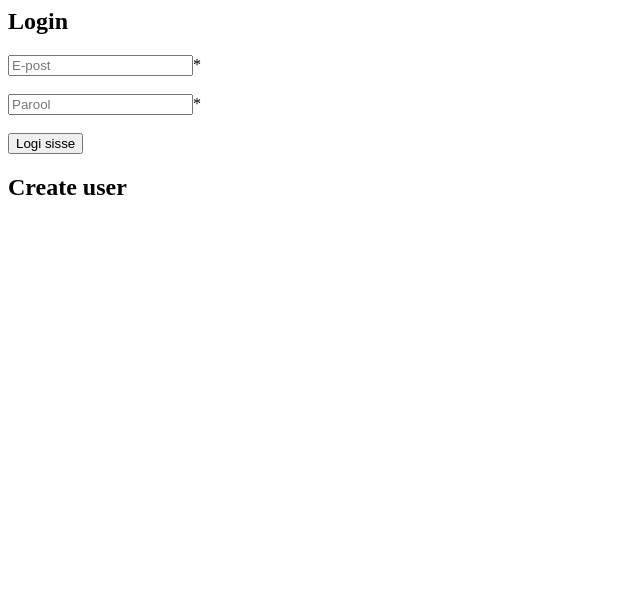
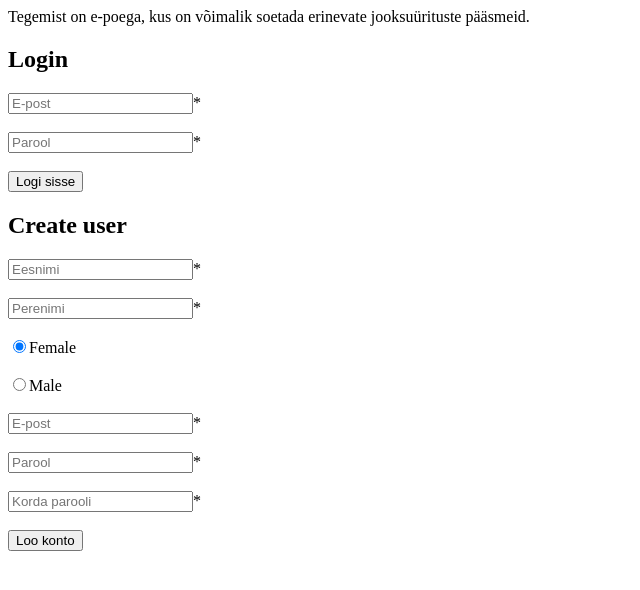
Before and after one commit to katariinal/3.tund, a PHP site: page /user_form.php in a window 1280 px wide. Shown: the top 590 px of the page, without its empty margins (0-640 px from the left). Run offline with PHP 8.4, Linux system fonts and the light colour scheme.

Commit message:
uus fail

```diff
--- a/user_form.php
+++ b/user_form.php
@@ -7,6 +7,12 @@
 
     $email_error="";
     $password_error="";
+	$password1_error="";
+	$password2_error="";
+	$firstname_error="";
+	$lastname_error="";
+	$epost_error="";
+
 
     //Kontrolli ainult siis, kui kasutaja vajutab logi sisse nuppu
     if($_SERVER["REQUEST_METHOD"] == "POST"){      //kasutaja vajutas nuppu
@@ -27,8 +33,37 @@
             }
 
         }
+		if(empty($_POST["firstname"])){
+			$firstname_error="Kohustuslik väli";
+		}
+		if(empty($_POST["lastname"])){
+			$lastname_error="Kohustuslik väli";
+		}
+        if(empty($_POST["epost"])){
+			$epost_error="Kohustuslik väli";
+		}
+        if(empty($_POST["password1"])){
+            $password1_error="Ei saa olla tühi";
+        }else{
 
+            //parool ei ole tühi, kontrollime pikkust
+            if(strlen($_POST["password1"]) < 8){
+                $password1_error="Peab olema vähemalt 8 sümbolit";
 
+            }
+
+        }
+		if(empty($_POST["password2"])){
+            $password2_error="Ei saa olla tühi";
+        }else{
+
+            //parool ei ole tühi, kontrollime pikkust
+            if(strlen($_POST["password2"]) != strlen($_POST["password1"])){
+                $password2_error="Vale parool";
+
+            }
+
+        }
     }
 
 ?>
@@ -40,6 +75,7 @@
         <title>User login page</title>
     </head>
     <body>
+		<p>Tegemist on e-poega, kus on võimalik soetada erinevate jooksuürituste pääsmeid.</p>
         <h2>Login</h2>
         <form action="user_form.php" method="post">
         <input name="email" type="email" placeholder="E-post">* <?php echo $email_error;?> <br><br>
@@ -48,7 +84,19 @@
         <input type="submit" value="Logi sisse">
         </form>
         <h2>Create user</h2>
+		<form action="user_form.php" method="post">
+        <input type="text" name="firstname" placeholder="Eesnimi">* <?php echo $firstname_error;?><br><br>
+		<input type="text" name="lastname" placeholder="Perenimi">*<?php echo $lastname_error;?><br><br>
+		<input type="radio" name="sex" value="female" checked>Female <br><br>
+		<input type="radio" name="sex" value="male">Male <br><br>
+		<input type="email" name="epost" placeholder="E-post">*<?php echo $epost_error;?><br><br>
+		<input type="password" name="password1" placeholder="Parool">*<?php echo $password1_error;?><br><br>
+		<input type="password" name="password2" placeholder="Korda parooli">*<?php echo $password2_error;?><br><br>
+		<input type="submit" value="Loo konto">
 
+
+
+		</form>
     </body>
 
 </html>
```
